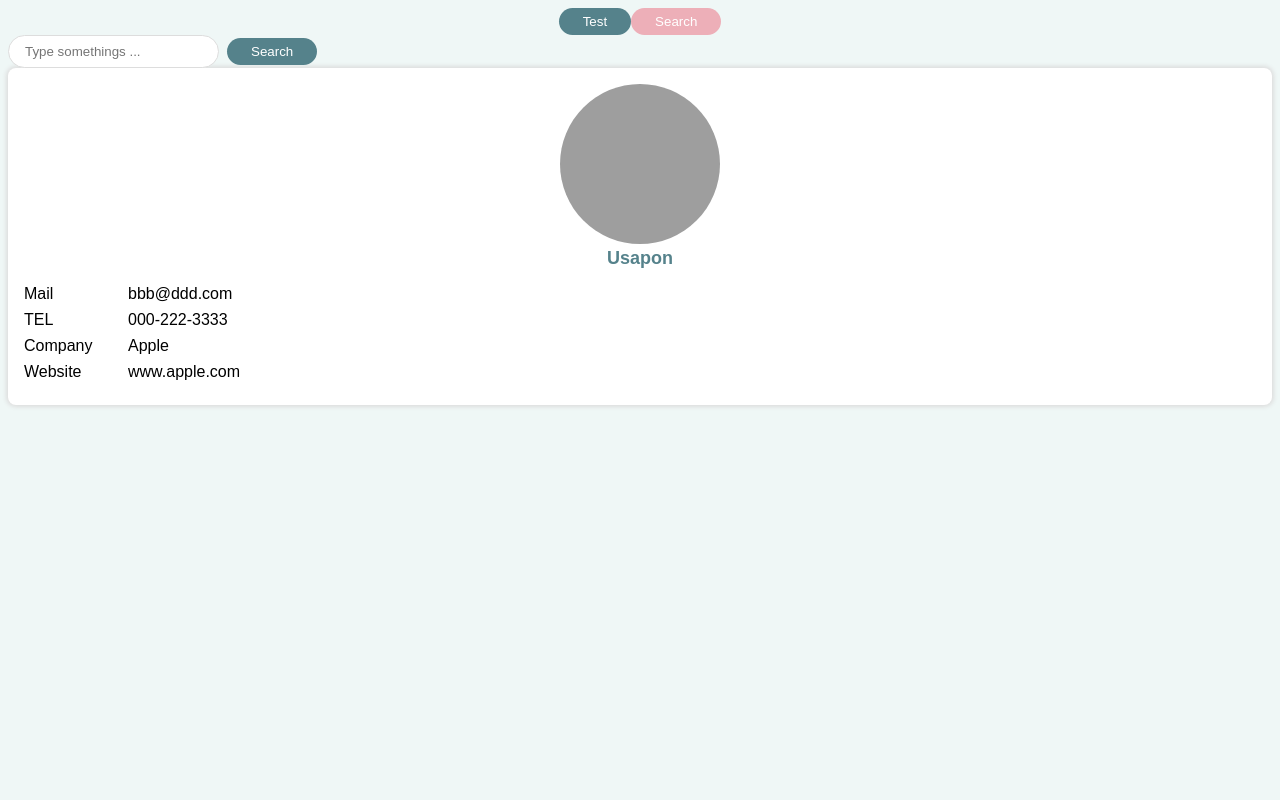
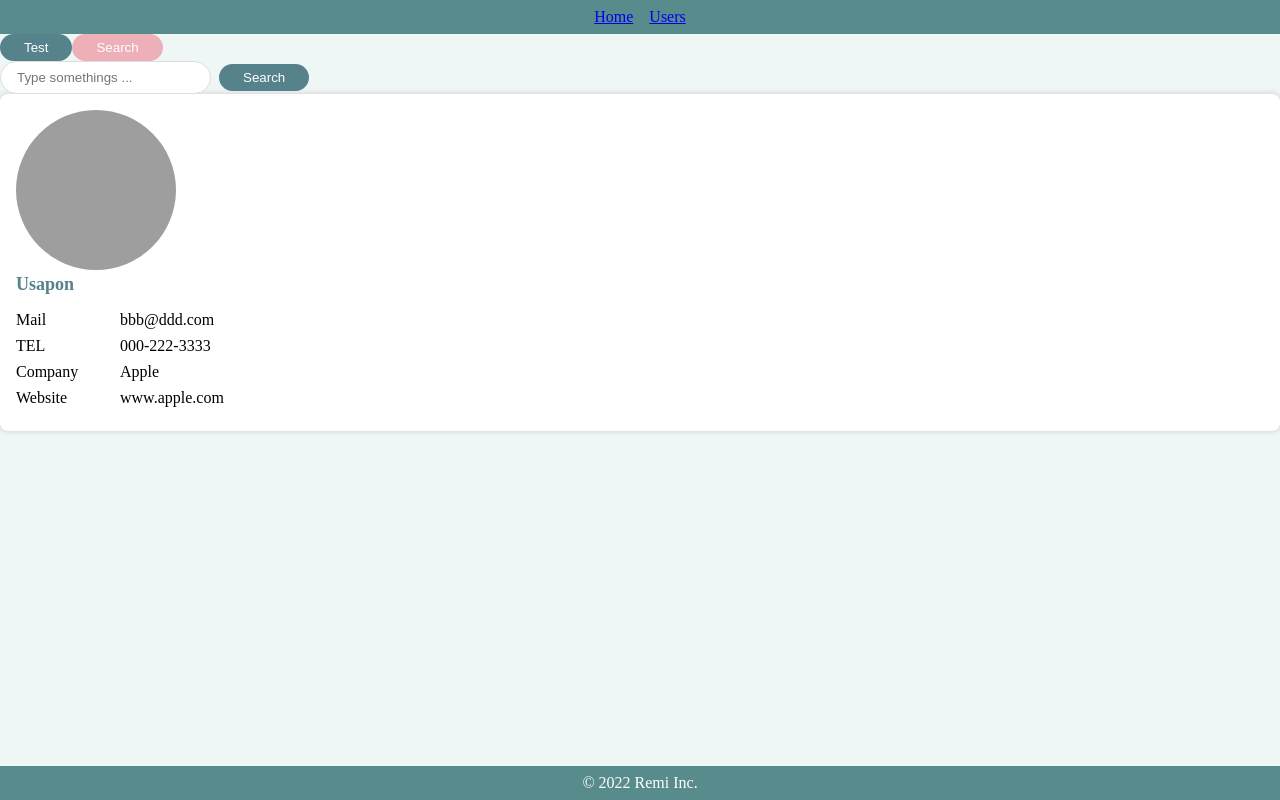
Before and after one commit to Remi-1201/React-app07, a React (Create React App) app: page /users in a window 1280 px wide. Built offline with nearby package versions, Linux system fonts and the light colour scheme; grey boxes are pictures that could not be loaded; the HTML template or start-up script is replaced by a standard one.

Commit message:
5. Template の作成

```diff
--- a/src/App.js
+++ b/src/App.js
@@ -3,6 +3,8 @@
 import { SearchInput } from "./components/molecules/SearchInput";
 import { UserCard } from "./components/organisms/user/UserCard";
 import "./styles.css";
+import { BrowserRouter } from "react-router-dom";
+import { DefaultLayout } from "./components/templates/DefaultLayout";
 
 const user = {
   name: "Usapon",
@@ -17,12 +19,14 @@
 
 export default function App() {
   return (
-    <div className="App">
-      <PrimaryButton>Test</PrimaryButton>
-      <SecondaryButton>Search</SecondaryButton>
-      <br />
-      <SearchInput />
-      <UserCard user={user} />
-    </div>
+    <BrowserRouter>
+      <DefaultLayout>
+        <PrimaryButton>Test</PrimaryButton>
+        <SecondaryButton>Search</SecondaryButton>
+        <br />
+        <SearchInput />
+        <UserCard user={user} />
+      </DefaultLayout>
+    </BrowserRouter>
   );
 }
--- /dev/null
+++ b/src/components/atoms/layout/Footer.jsx
@@ -0,0 +1,15 @@
+import styled from "styled-components";
+
+export const Footer = () => {
+  return <SFooter>&copy; 2022 Remi Inc.</SFooter>;
+};
+
+const SFooter = styled.footer`
+  background-color: #588b8b;
+  color: #fff;
+  text-align: center;
+  padding: 8px 0;
+  position: fixed;
+  bottom: 0;
+  width: 100%;
+`;
--- /dev/null
+++ b/src/components/atoms/layout/Header.jsx
@@ -0,0 +1,21 @@
+import { Link } from "react-router-dom";
+import styled from "styled-components";
+
+export const Header = () => {
+  return (
+    <SHeader>
+      <SLink to="/">Home</SLink>
+      <SLink to="/users">Users</SLink>
+    </SHeader>
+  );
+};
+
+const SHeader = styled.header`
+  background-color: #588b8b;
+  color: #fff;
+  text-align: center;
+  padding: 8px 0;
+`;
+const SLink = styled(Link)`
+  margin: 0 8px;
+`;
--- /dev/null
+++ b/src/components/templates/DefaultLayout.jsx
@@ -0,0 +1,13 @@
+import { Footer } from "../atoms/layout/Footer";
+import { Header } from "../atoms/layout/Header";
+
+export const DefaultLayout = (props) => {
+  const { children } = props;
+  return (
+    <>
+      <Header />
+      {children}
+      <Footer />
+    </>
+  );
+};
--- a/src/styles.css
+++ b/src/styles.css
@@ -4,4 +4,6 @@
 }
 body {
   background-color: #eff7f6;
+  margin: 0;
+  min-height: 100vh;
 }
```
Also changed, not shown: src/components/templates/HeaderOnly.jsx (added, +11 -0 lines), 1 other file (tests, documents, lock files or other folders).
